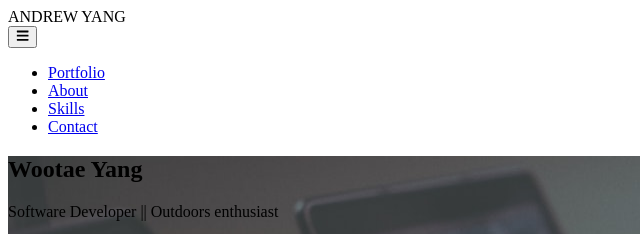
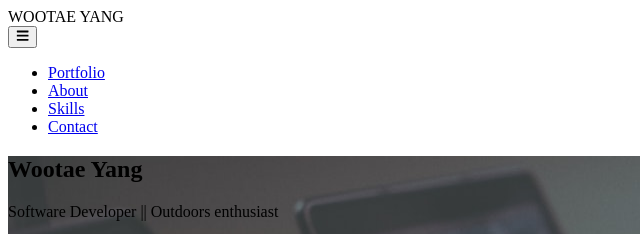
Before and after one commit to wyang19a/secondport, a Gatsby site: page /home in a window 1280 px wide. Shown: the top 234 px of the page, 0-640 px from the left. Built offline with nearby package versions, Linux system fonts and the light colour scheme; Gatsby itself is replaced by a stand-in of ours.

Commit message:
Fix name

```diff
--- a/src/components/Navbar/Navbar.js
+++ b/src/components/Navbar/Navbar.js
@@ -44,7 +44,7 @@ export default class Navbar extends Component {
         >
           <div className="container">
           <div className="navbar-brand brand-name" onClick={() => this.scrollToTop()}>
-              ANDREW YANG
+              WOOTAE YANG
           </div>
             <button
               className={`${
```
